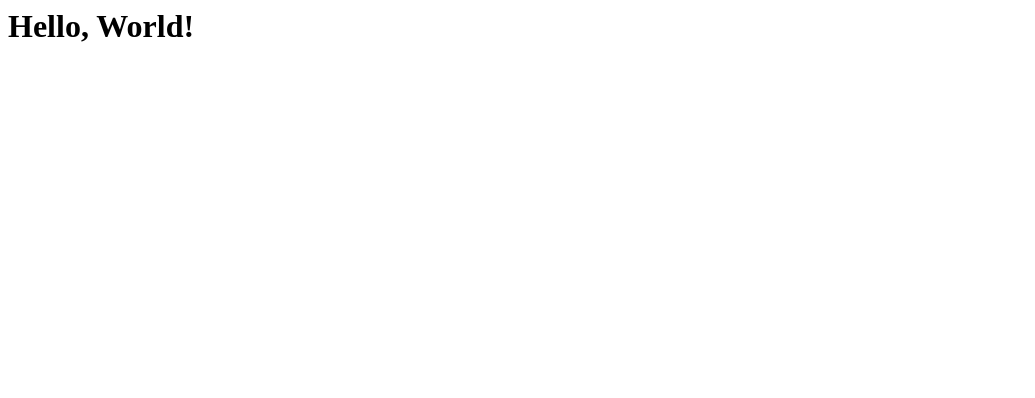
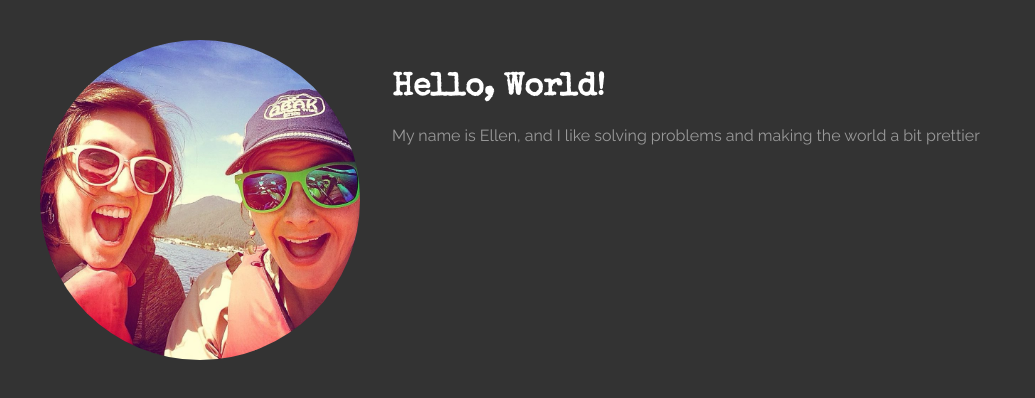
Before and after one commit to dandylionhead/.github.io, a plain HTML site: page index.html in a window 1280 px wide. Shown: the whole page, without its empty margins (0-1035 px from the left). Drawn offline with nearby package versions, Linux system fonts and the light colour scheme; files that its build step writes are made by us from their sources; files whose address does not match are found by name.

Commit message:
updated index.html, added stylesheet, added image folder

```diff
--- a/index.html
+++ b/index.html
@@ -1 +1,10 @@
+<html>
+<head>
+	<meta charset="utf-8">
+	<link rel="stylesheet" type="text/css" href="/Users/ellengrover/sites/ruby/ruby_challenges/dandylionhead.github.io/stylesheet.css">
+	<link href='https://fonts.googleapis.com/css?family=Special+Elite' rel='stylesheet' type='text/css'>
+	<link href='https://fonts.googleapis.com/css?family=Raleway:400,700' rel='stylesheet' type='text/css'>
+</head>
+<img src = "/Users/ellengrover/sites/ruby/ruby_challenges/dandylionhead.github.io/_images/profile.jpg">
 <h1>Hello, World!</h1>
+<p>My name is Ellen, and I like solving problems and making the world a bit prettier</p>
--- /dev/null
+++ b/stylesheet.css
@@ -0,0 +1,23 @@
+body {
+	background-color: #333333;
+}
+
+img {
+	width: 20em;
+	height: 20em;
+	border-radius: 100%;
+	float: left;
+	padding: 2em;
+}
+
+h1 {
+	font-family: 'Special Elite';
+	font-size: 2em;
+	color: #ffffff;
+	padding: 2em 2em 0em 2em;
+}
+
+p {
+	font-family: 'Raleway';
+	color: #999999;
+}
```
Also changed, not shown: _images/profile.jpg (added).
